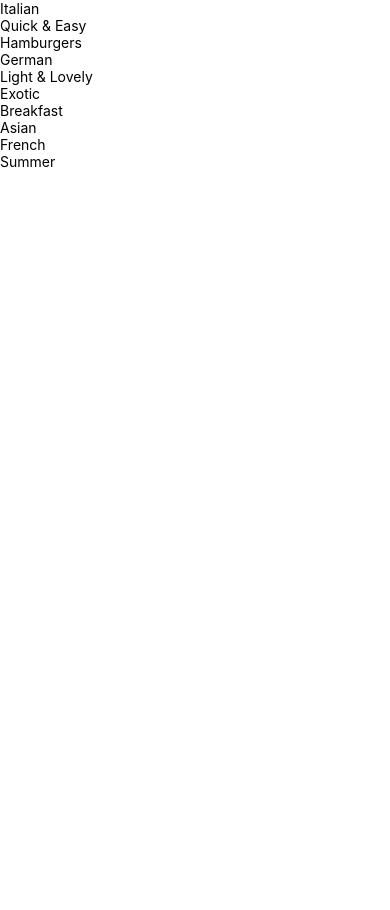
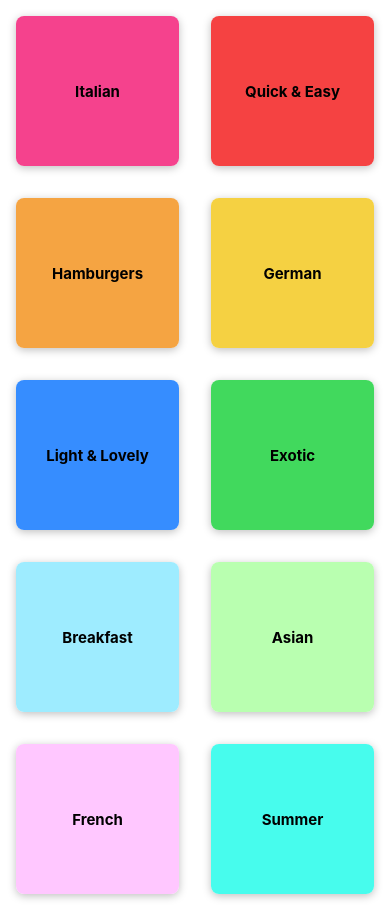
Before and after one commit to newtonfav/meals, a React Native app: screen / in a window 390 px wide. Before the commit the page ends 844 px from the top, so only its background shows below. Built offline with nearby package versions, Linux system fonts and the light colour scheme.

Commit message:
added categories grid items

```diff
--- a/App.tsx
+++ b/App.tsx
@@ -1,8 +1,14 @@
-import { StyleSheet } from "react-native";
+import { StyleSheet, View } from "react-native";
 import CategoriesScreen from "./screens/CategoriesScreen";
+import { StatusBar } from "expo-status-bar";
 
 export default function App() {
-  return <CategoriesScreen />;
+  return (
+    <View>
+      <StatusBar style="light" />
+      <CategoriesScreen />
+    </View>
+  );
 }
 
 const styles = StyleSheet.create({
--- a/app.json
+++ b/app.json
@@ -7,10 +7,10 @@
     "icon": "./assets/icon.png",
     "userInterfaceStyle": "light",
     "newArchEnabled": true,
+    "backgroundColor": "#24180f",
     "splash": {
       "image": "./assets/splash-icon.png",
-      "resizeMode": "contain",
-      "backgroundColor": "#ffffff"
+      "resizeMode": "contain"
     },
     "ios": {
       "supportsTablet": true
--- a/components/CategoryGridTile.tsx
+++ b/components/CategoryGridTile.tsx
@@ -1,5 +1,5 @@
 import React from "react";
-import { Pressable, View, Text } from "react-native";
+import { Pressable, View, Text, StyleSheet, Platform } from "react-native";
 
 interface ICategoryGridTile {
   title: string;
@@ -8,12 +8,52 @@
 
 export default function CategoryGridTile({ title, color }: ICategoryGridTile) {
   return (
-    <View>
-      <Pressable>
-        <View>
-          <Text>{title}</Text>
+    <View style={styles.gridItem}>
+      <Pressable
+        android_ripple={{ color: "#ccc" }}
+        style={({ pressed }) => [
+          styles.button,
+          pressed ? styles.buttonPressed : null,
+        ]}
+      >
+        <View style={[styles.innerContainer, { backgroundColor: color }]}>
+          <Text style={styles.title}>{title}</Text>
         </View>
       </Pressable>
     </View>
   );
 }
+
+const styles = StyleSheet.create({
+  gridItem: {
+    flex: 1,
+    margin: 16,
+    height: 150,
+    borderRadius: 8,
+    elevation: 4,
+    overflow: Platform.OS === "android" ? "hidden" : "visible",
+    // iOS shadow
+    shadowColor: "black",
+    shadowOffset: { width: 0, height: 2 },
+    shadowOpacity: 0.25,
+    shadowRadius: 8,
+    backgroundColor: "white",
+  },
+  button: {
+    flex: 1,
+  },
+  buttonPressed: {
+    opacity: 0.9,
+  },
+  innerContainer: {
+    flex: 1,
+    borderRadius: 8,
+    padding: 16,
+    justifyContent: "center",
+    alignItems: "center",
+  },
+  title: {
+    fontSize: 15,
+    fontWeight: "bold",
+  },
+});
--- a/screens/CategoriesScreen.tsx
+++ b/screens/CategoriesScreen.tsx
@@ -22,6 +22,7 @@
       data={CATEGORIES}
       keyExtractor={(item) => item.id}
       renderItem={renderCategoryItem}
+      numColumns={2}
     />
   );
 }
```
